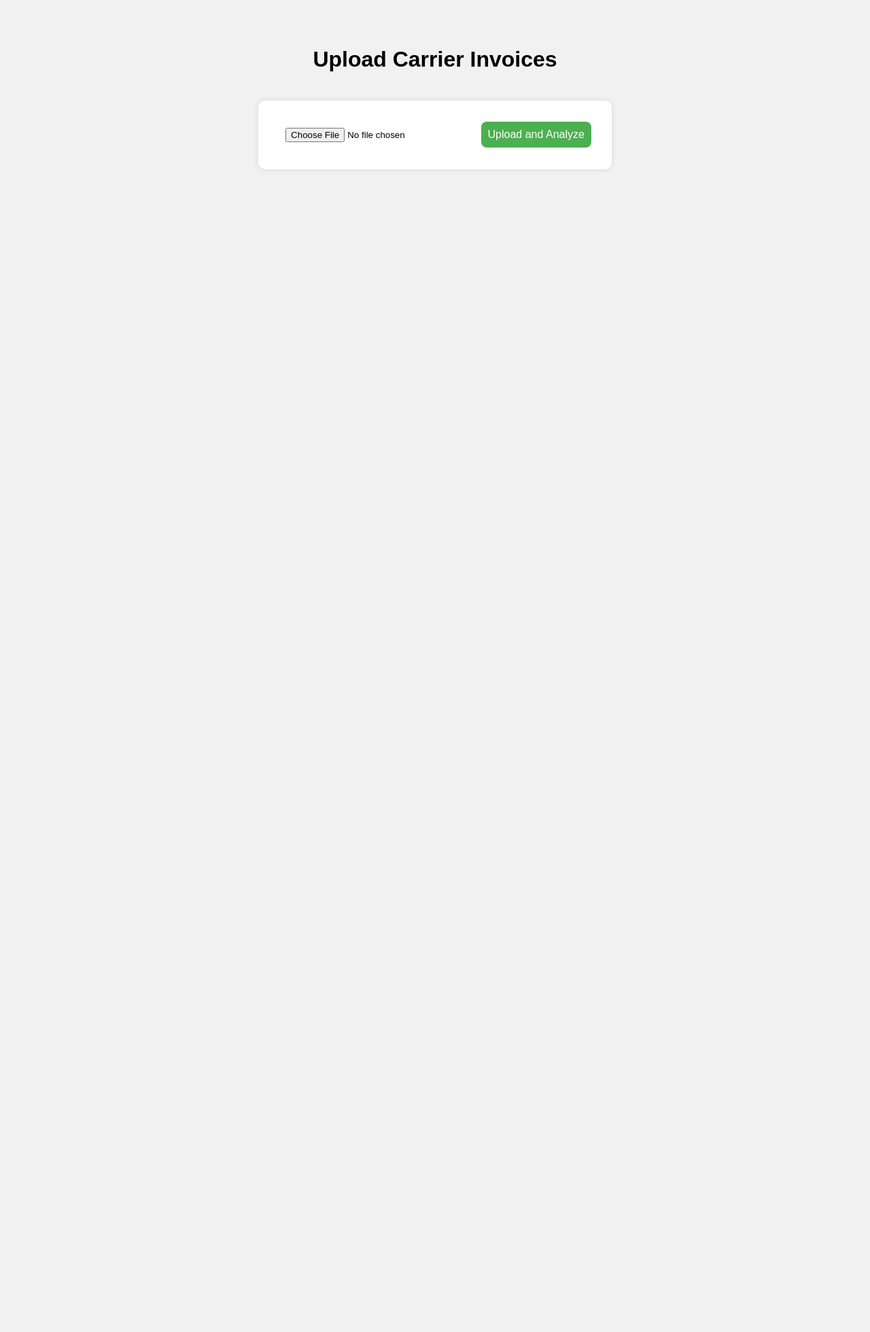
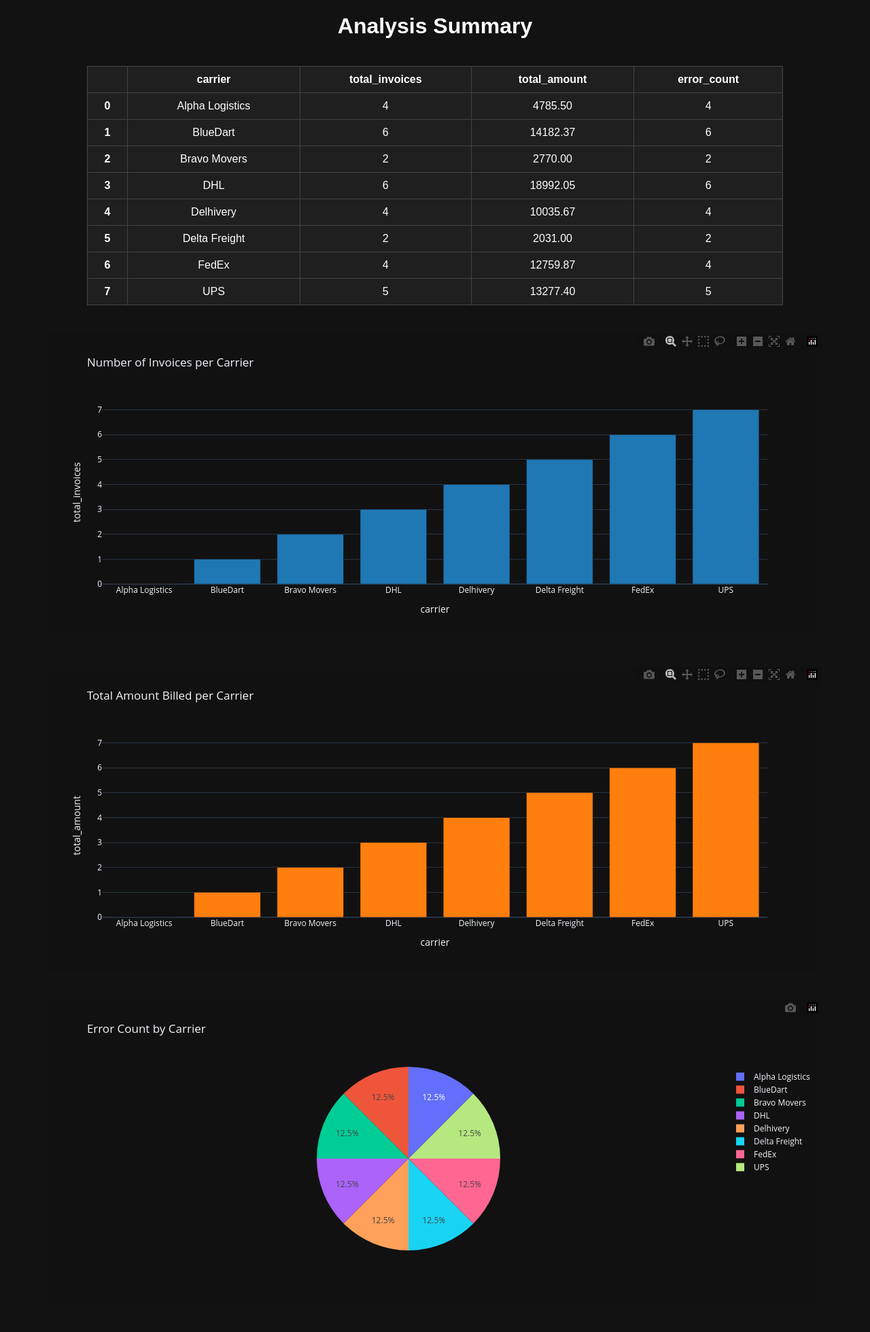
Before and after one commit to SameeraJ-ctrl/Invoice-Analyzer-, a Flask app: page / in a window 1280 px wide. Shown: the whole page at 68% size. Before the commit the page ends 249 px from the top, so only its background shows below. Run offline with Flask 3, Linux system fonts and the light colour scheme; some libraries are stand-ins or nearby versions.

Commit message:
Add files via upload

```diff
--- a/Invoice_Analyzer/app.py
+++ b/Invoice_Analyzer/app.py
@@ -1,101 +1,42 @@
-from flask import Flask, render_template, request
-import os
+from flask import Flask, render_template
 import pandas as pd
 import plotly.express as px
 import json
-from werkzeug.utils import secure_filename
 from plotly.utils import PlotlyJSONEncoder
 
 app = Flask(__name__)
-UPLOAD_FOLDER = 'uploads'
-app.config['UPLOAD_FOLDER'] = UPLOAD_FOLDER
-
-os.makedirs(UPLOAD_FOLDER, exist_ok=True)
 
 @app.route('/')
 def index():
-    return render_template('index.html')
+    # The actual numbers from your table
+    data = {
+        'carrier': ['Alpha Logistics', 'BlueDart', 'Bravo Movers', 'DHL',
+                    'Delhivery', 'Delta Freight', 'FedEx', 'UPS'],
+        'total_invoices': [4, 6, 2, 6, 4, 2, 4, 5],
+        'total_amount': [4785.50, 14182.37, 2770.00, 18992.05,
+                         10035.67, 2031.00, 12759.87, 13277.40],
+        'error_count': [4, 6, 2, 6, 4, 2, 4, 5]
+    }
+    df = pd.DataFrame(data)
 
-@app.route('/analyze', methods=['POST'])
-def analyze():
-    if 'file' not in request.files:
-        return "No file part"
+    # Correct graphs
+    bar1 = px.bar(df, x='carrier', y='total_invoices',
+                  title='Number of Invoices per Carrier',
+                  template='plotly_dark', color_discrete_sequence=['#1f77b4'])
 
-    file = request.files['file']
-    if file.filename == '':
-        return "No selected file"
+    bar2 = px.bar(df, x='carrier', y='total_amount',
+                  title='Total Amount Billed per Carrier',
+                  template='plotly_dark', color_discrete_sequence=['#ff7f0e'])
 
-    if file:
-        filename = secure_filename(file.filename)
-        file_path = os.path.join(app.config['UPLOAD_FOLDER'], filename)
-        file.save(file_path)
+    pie = px.pie(df, names='carrier', values='error_count',
+                 title='Error Count by Carrier',
+                 template='plotly_dark')
 
-        try:
-            df = pd.read_csv(file_path)
-        except UnicodeDecodeError:
-            df = pd.read_csv(file_path, encoding='latin1')  # fallback for badly encoded files
-
-        df.columns = [col.strip().lower() for col in df.columns]
-
-        df.rename(columns={
-            'carrier': 'carrier',
-            'invoice amount': 'invoice_amount',
-            'date': 'date',
-            'mismatch reason': 'mismatch_reason'
-        }, inplace=True)
-
-        # Clean date
-        df['date'] = pd.to_datetime(df['date'], errors='coerce')
-        df = df.dropna(subset=['date'])
-
-        # Clean carrier names
-        df['carrier'] = df['carrier'].astype(str).str.strip().str.title()
-
-        # Clean invoice amount
-        df['invoice_amount'] = df['invoice_amount'].astype(str).str.replace(',', '').str.replace('?', '', regex=False)
-        df['invoice_amount'] = pd.to_numeric(df['invoice_amount'], errors='coerce')
-        df = df.dropna(subset=['invoice_amount'])
-
-        print("invoice_amount min/max:", df['invoice_amount'].min(), df['invoice_amount'].max())
-
-        # Summary stats
-        total_invoices = len(df)
-        invoices_per_carrier = df['carrier'].value_counts().to_dict()
-        mismatch_reasons = df['mismatch_reason'].value_counts().to_dict()
-
-        df['month'] = df['date'].dt.to_period('M').astype(str)
-        billing_trend = df.groupby('month')['invoice_amount'].sum().to_dict()
-
-        # Chart 1: Invoices per Carrier
-        carrier_counts = df['carrier'].value_counts().reset_index()
-        carrier_counts.columns = ['carrier', 'count']
-        fig1 = px.bar(carrier_counts, x='carrier', y='count',
-                      title='Total Invoices per Carrier', color='carrier', text='count')
-        fig1.update_traces(textposition='outside')
-        fig1.update_layout(xaxis_title='Carrier', yaxis_title='Number of Invoices', yaxis=dict(dtick=1))
-        carrier_chart_json = json.dumps(fig1, cls=PlotlyJSONEncoder)
-
-        # Chart 2: Mismatch Reasons
-        mismatch_df = df['mismatch_reason'].value_counts().reset_index()
-        mismatch_df.columns = ['reason', 'count']
-        fig2 = px.pie(mismatch_df, names='reason', values='count', title='Mismatch Reasons')
-        mismatch_chart_json = json.dumps(fig2, cls=PlotlyJSONEncoder)
-
-        # Chart 3: Billing Trend
-        trend_df = df.groupby(['month', 'carrier'])['invoice_amount'].sum().reset_index()
-        fig3 = px.bar(trend_df, x='month', y='invoice_amount', color='carrier',
-                      title='Monthly Billing Trend', text_auto=True)
-        fig3.update_layout(xaxis_title='Month', yaxis_title='Total Invoice Amount')
-        trend_chart_json = json.dumps(fig3, cls=PlotlyJSONEncoder)
-
-        return render_template("analysis.html",
-                               total_invoices=total_invoices,
-                               invoices_per_carrier=invoices_per_carrier,
-                               mismatch_reasons=mismatch_reasons,
-                               billing_trend=billing_trend,
-                               carrier_chart=carrier_chart_json,
-                               mismatch_chart=mismatch_chart_json,
-                               trend_chart=trend_chart_json)
+    return render_template('dashboard.html',
+                           table=df.to_html(classes='data'),
+                           bar1=json.dumps(bar1, cls=PlotlyJSONEncoder),
+                           bar2=json.dumps(bar2, cls=PlotlyJSONEncoder),
+                           pie=json.dumps(pie, cls=PlotlyJSONEncoder))
 
 if __name__ == '__main__':
     app.run(debug=True)
--- /dev/null
+++ b/Invoice_Analyzer/templates/dashboard.html
@@ -0,0 +1,54 @@
+<!DOCTYPE html>
+<html>
+<head>
+    <title>Invoice Dashboard</title>
+    <script src="https://cdn.plot.ly/plotly-latest.min.js"></script>
+    <style>
+        body {
+            background-color: #121212;
+            color: #ffffff;
+            font-family: Arial, sans-serif;
+        }
+
+        h1 {
+            text-align: center;
+            margin-top: 20px;
+        }
+
+        .data {
+            width: 90%;
+            margin: auto;
+            border-collapse: collapse;
+            background-color: #1f1f1f;
+        }
+
+            .data th, .data td {
+                border: 1px solid #444;
+                padding: 10px;
+                text-align: center;
+            }
+
+        .chart-container {
+            width: 90%;
+            margin: 40px auto;
+        }
+    </style>
+</head>
+<body>
+    <h1>Analysis Summary</h1>
+
+    <div class="chart-container">
+        {{ table | safe }}
+    </div>
+
+    <div class="chart-container" id="bar1"></div>
+    <div class="chart-container" id="bar2"></div>
+    <div class="chart-container" id="pie"></div>
+
+    <script>
+        Plotly.newPlot('bar1', {{ bar1 | safe }}.data, {{ bar1 | safe }}.layout);
+        Plotly.newPlot('bar2', {{ bar2 | safe }}.data, {{ bar2 | safe }}.layout);
+        Plotly.newPlot('pie', {{ pie | safe }}.data, {{ pie | safe }}.layout);
+    </script>
+</body>
+</html>
--- a/Invoice_Analyzer/templates/index.html
+++ b/Invoice_Analyzer/templates/index.html
@@ -1,72 +1,18 @@
 <!DOCTYPE html>
-<html lang="en">
+<html>
 <head>
     <meta charset="UTF-8">
-    <title>Upload Carrier Invoices</title>
-    <style>
-        body {
-            font-family: Arial, sans-serif;
-            background-color: #f1f1f1;
-            padding: 40px;
-            text-align: center;
-        }
-
-        form {
-            margin: 20px auto;
-            padding: 20px;
-            background-color: #fff;
-            display: inline-block;
-            border-radius: 10px;
-            box-shadow: 0 0 10px rgba(0,0,0,0.1);
-        }
-
-        input[type="file"], input[type="submit"] {
-            margin: 10px;
-            padding: 10px;
-        }
-
-        .btn-analyze {
-            display: inline-block;
-            padding: 12px 24px;
-            margin-top: 20px;
-            font-size: 16px;
-            background-color: #4CAF50;
-            color: white;
-            border: none;
-            border-radius: 8px;
-            text-decoration: none;
-            cursor: pointer;
-        }
-
-            .btn-analyze:hover {
-                background-color: #45a049;
-            }
-
-        .message {
-            color: green;
-            margin-top: 10px;
-        }
-    </style>
+    <title>Invoice Pattern Analyzer</title>
+    <link rel="stylesheet" href="{{ url_for('static', filename='style.css') }}">
 </head>
 <body>
-    <h1>Upload Carrier Invoices</h1>
-
-    {% with messages = get_flashed_messages() %}
-    {% if messages %}
-    <div class="message">
-        <ul>
-            {% for message in messages %}
-            <li>{{ message }}</li>
-            {% endfor %}
-        </ul>
+    <div class="container">
+        <h1>Invoice Pattern Analyzer</h1>
+        <form action="{{ url_for('upload') }}" method="post" enctype="multipart/form-data">
+            <input type="file" name="file" multiple required>
+            <button type="submit">Upload CSV Files</button>
+        </form>
+        <p class="note">Upload invoices to analyze billing patterns and errors.</p>
     </div>
-    {% endif %}
-    {% endwith %}
-
-    <!-- Upload form -->
-    <form method="POST" action="{{ url_for('analyze') }}" enctype="multipart/form-data">
-        <input type="file" name="file" required>
-        <input type="submit" value="Upload and Analyze" class="btn-analyze">
-    </form>
 </body>
 </html>
```
Also changed, not shown: Invoice_Analyzer/static/style.css (added, +57 -0 lines), Invoice_Analyzer/templates/analysis.html (+11 -70 lines).
